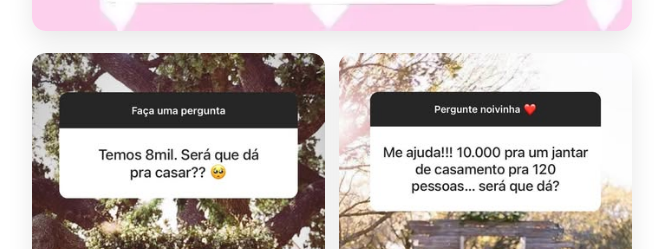
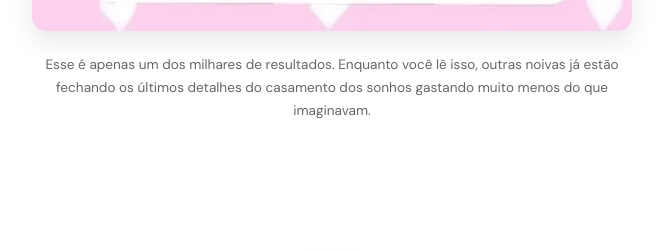
Before and after one commit to Hozinho/budget-bride-bliss, a plain HTML site: page index.html in a window 1280 px wide. Shown: the part 4082-4331 px from the top of the page, without its empty margins (308-971 px from the left). Drawn offline with Linux system fonts and the light colour scheme.

Commit message:
Remove Instagram story screenshots from social proof section
Co-Authored-By: Claude Sonnet 5 <noreply@anthropic.com>

```diff
--- a/index.html
+++ b/index.html
@@ -86,10 +86,6 @@
       <figure class="print"><img src="3.webp" alt="Depoimento: amei o e-book, cheio de ideias incríveis" /></figure>
       <figure class="print"><img src="2.webp" alt="Depoimento: fechando todos os gastos com apenas R$ 2.470" /></figure>
       <figure class="print"><img src="5.webp" alt="Depoimento: o e-book é a melhor coisa que já me aconteceu" /></figure>
-      <div class="stories">
-        <figure class="print"><img src="711736978_870400825420998_5829170153846820936_n.jpg" alt="Story: temos 8 mil, será que dá pra casar? Seguindo nossos materiais sim" loading="lazy" /></figure>
-        <figure class="print"><img src="710227347_990929570593165_3232779853564535796_n.jpg" alt="Story: 10 mil para um jantar de casamento para 120 pessoas? Eu fiz tudo com 6 mil" loading="lazy" /></figure>
-      </div>
       <p class="social-note">Esse é apenas um dos milhares de resultados. Enquanto você lê isso, outras noivas já estão fechando os últimos detalhes do casamento dos sonhos gastando muito menos do que imaginavam.</p>
     </section>
 
```
